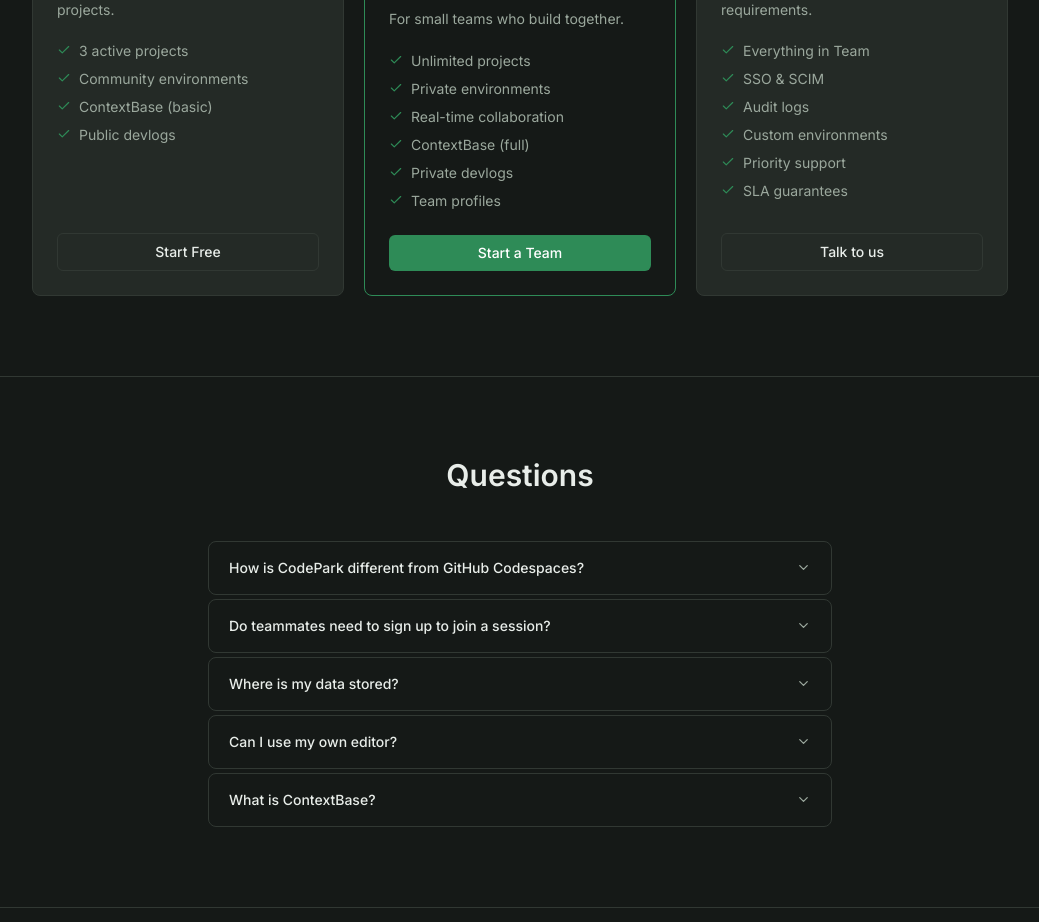
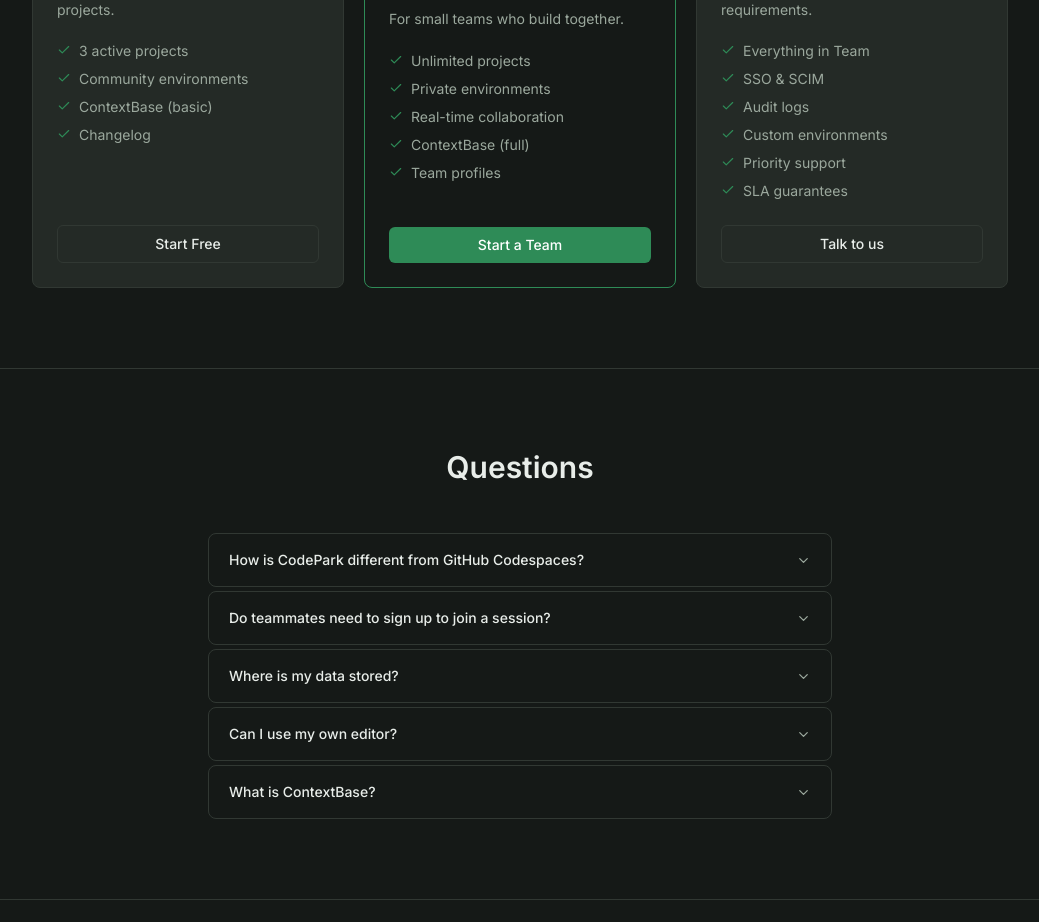
Before and after one commit to PerseusKyogre09/codepark-demo, a React (Vite) app: page / in a window 1280 px wide. Shown: the part 3020-3942 px from the top of the page, without its empty margins (120-1159 px from the left). Built offline with nearby package versions, Linux system fonts and the light colour scheme; a web font is replaced by a local one.

Commit message:
minor changelog build fix

```diff
--- a/src/pages/EmptyStatesPage.tsx
+++ b/src/pages/EmptyStatesPage.tsx
@@ -62,7 +62,7 @@ export default function EmptyStatesPage() {
       icon: <Pen size={22} />,
       title: "No devlogs",
       message: "You haven't written a devlog yet. Share what you're building.",
-      action: { label: "Write your first devlog", onClick: () => navigate("/devlog") },
+      action: { label: "Write your first devlog", onClick: () => navigate("/dashboard/devlogs") },
     },
     {
       icon: <Plus size={22} />,
--- a/src/pages/HomePage.tsx
+++ b/src/pages/HomePage.tsx
@@ -49,7 +49,7 @@ const PRICING = [
     name: "Personal",
     price: "Free",
     description: "For solo developers and open source projects.",
-    features: ["3 active projects", "Community environments", "ContextBase (basic)", "Public devlogs"],
+    features: ["3 active projects", "Community environments", "ContextBase (basic)", "Changelog"],
     cta: "Start Free",
     highlighted: false,
   },
@@ -58,7 +58,7 @@ const PRICING = [
     price: "$18",
     period: "/person/mo",
     description: "For small teams who build together.",
-    features: ["Unlimited projects", "Private environments", "Real-time collaboration", "ContextBase (full)", "Private devlogs", "Team profiles"],
+    features: ["Unlimited projects", "Private environments", "Real-time collaboration", "ContextBase (full)", "Team profiles"],
     cta: "Start a Team",
     highlighted: true,
   },
```
